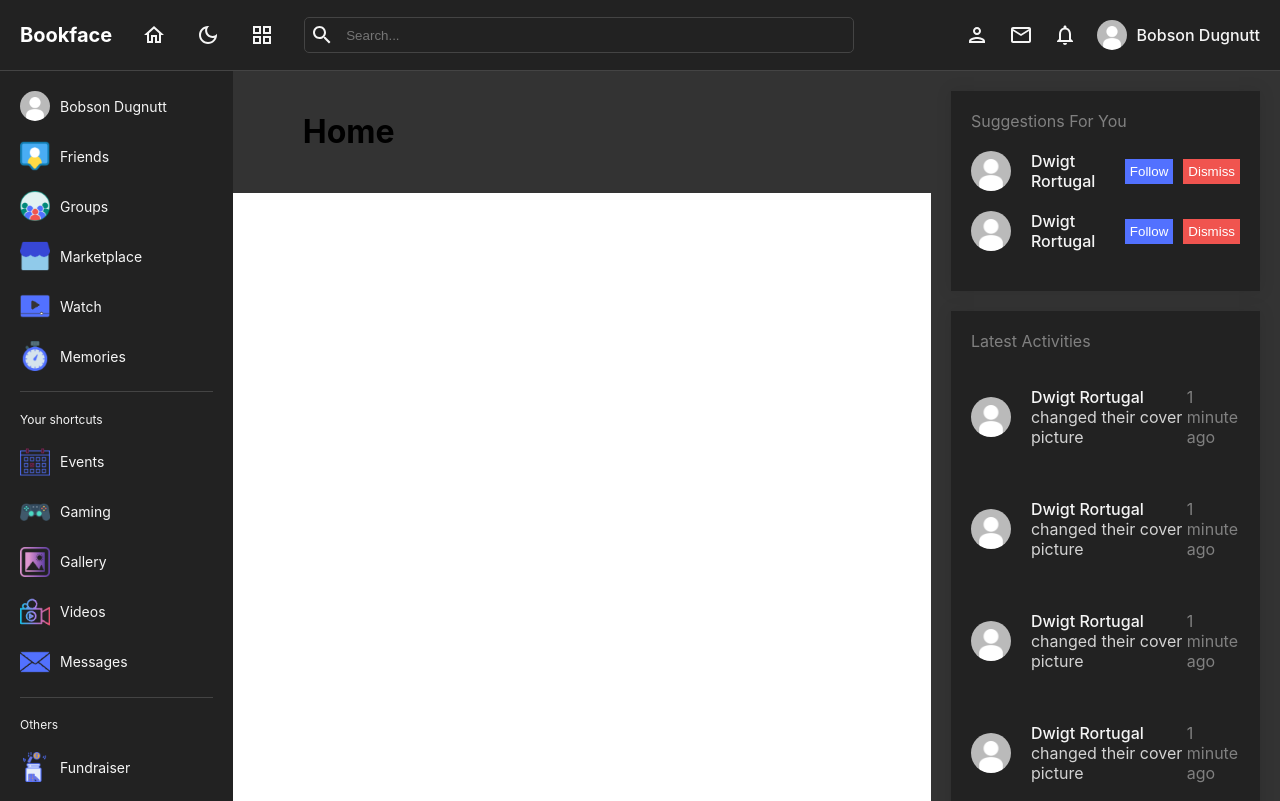
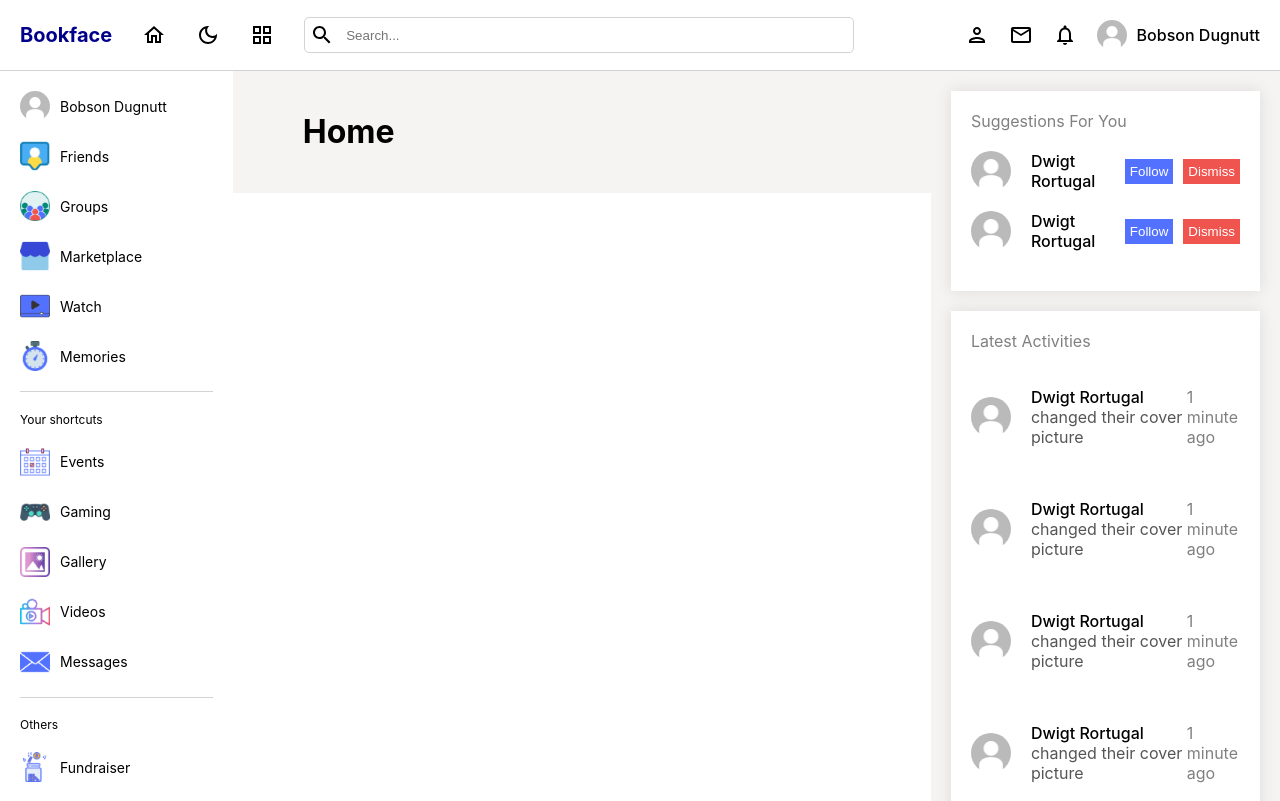
Before and after one commit to jonnyabrams/bookface-2.0, a React (Create React App) app in the folder client/: page / in a window 1280 px wide. Built offline with nearby package versions, Linux system fonts and the light colour scheme.

Commit message:
feat: toggle dark mode

```diff
--- a/client/src/App.tsx
+++ b/client/src/App.tsx
@@ -1,3 +1,4 @@
+import { useState } from "react";
 import {
   createBrowserRouter,
   RouterProvider,
@@ -13,16 +14,17 @@ import Home from "./pages/home/Home";
 import Login from "./pages/login/Login";
 import Profile from "./pages/profile/Profile";
 import Register from "./pages/register/Register";
-import "./style.scss"
+import "./style.scss";
 
 const App = () => {
   const currentUser = true;
+  const [darkMode, setDarkMode] = useState(false);
 
   // make layout similar for Home & Profile
   const Layout = () => {
     return (
-      <div className="theme-dark">
-        <Navbar />
+      <div className={`theme-${darkMode ? "dark" : "light"}`}>
+        <Navbar darkMode={darkMode} setDarkMode={setDarkMode} />
         <div style={{ display: "flex" }}>
           <Leftbar />
           <div style={{ flex: 6 }}>
--- a/client/src/components/navbar/Navbar.tsx
+++ b/client/src/components/navbar/Navbar.tsx
@@ -10,7 +10,12 @@ import { Link } from "react-router-dom";
 
 import "./navbar.scss";
 
-const Navbar = () => {
+interface IProps {
+  darkMode: boolean;
+  setDarkMode: React.Dispatch<React.SetStateAction<boolean>>;
+}
+
+const Navbar = ({ darkMode, setDarkMode }: IProps) => {
   return (
     <div className="navbar">
       <div className="left">
@@ -18,7 +23,7 @@ const Navbar = () => {
           <span>Bookface</span>
         </Link>
         <HomeOutlinedIcon />
-        <DarkModeOutlinedIcon />
+        <DarkModeOutlinedIcon onClick={() => setDarkMode(!darkMode)} />
         <GridViewOutlinedIcon />
         <div className="search">
           <SearchOutlinedIcon />
```
Also changed, not shown: client/src/index.tsx (+6 -6 lines).
